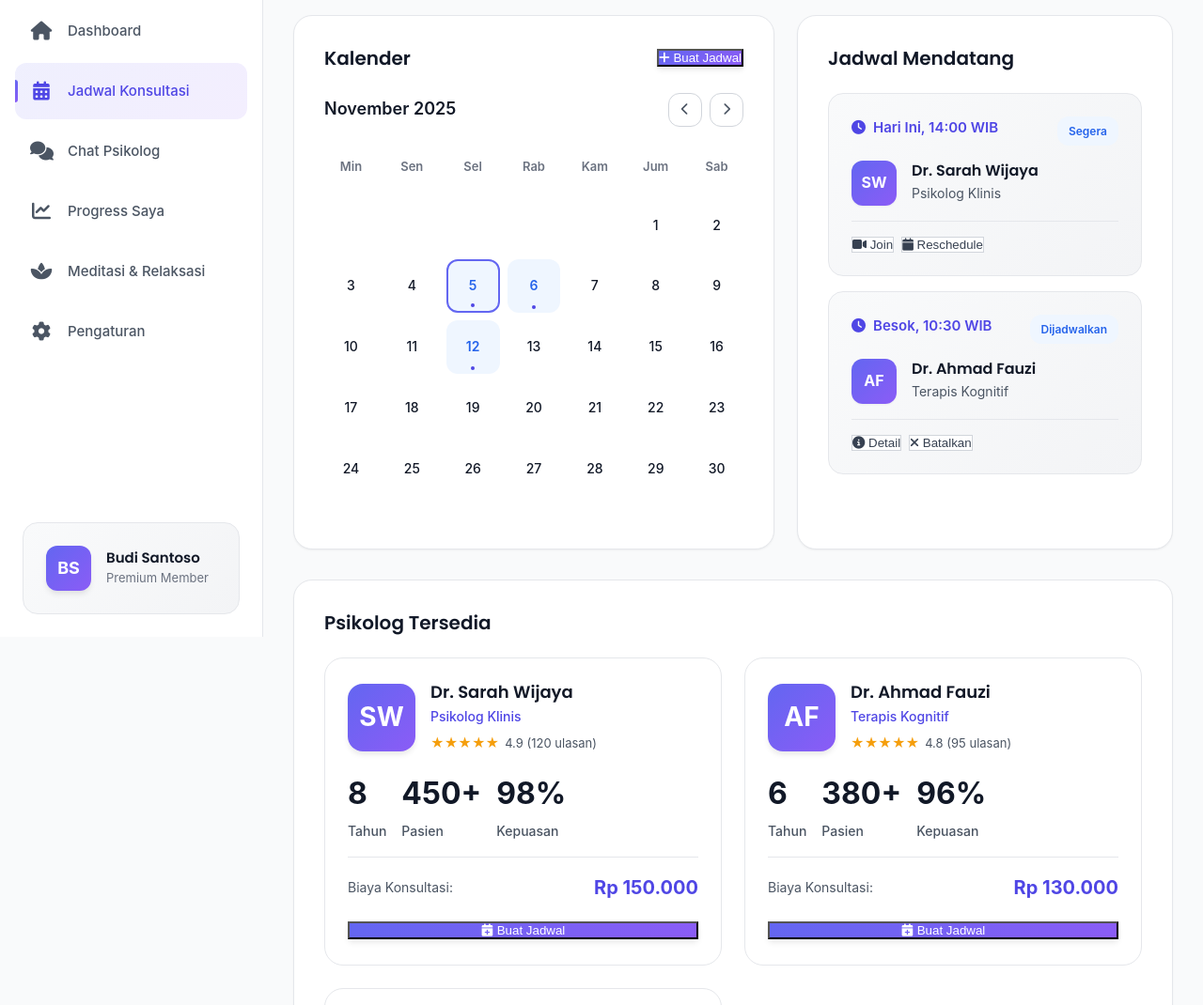
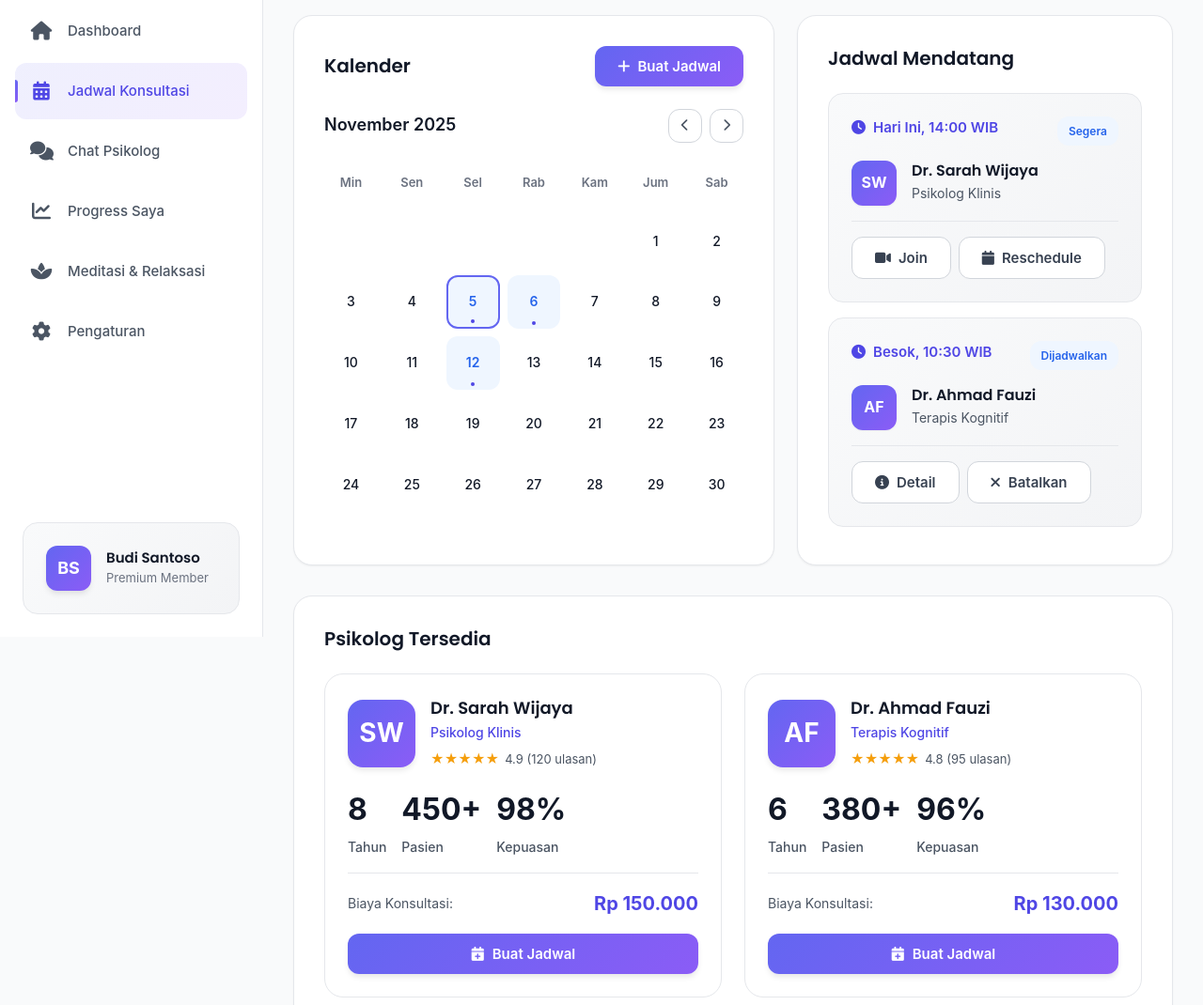
Before and after one commit to ghulamch/SatyaJiwa, a plain HTML site: page konsultasi.html in a window 1280 px wide. Shown: the part 122-1192 px from the top of the page at 94% size. Drawn offline with Linux system fonts and the light colour scheme.

Commit message:
Fix button

```diff
--- a/assets/css/styles.css
+++ b/assets/css/styles.css
@@ -427,12 +427,14 @@ h1, h2, h3, h4, h5, h6 {
     border: none;
     text-decoration: none;
     white-space: nowrap;
+    font-family: var(--font-sans);
 }
 
 .btn-primary {
     background: var(--primary-gradient);
     color: white;
     box-shadow: var(--shadow-md);
+    border: none;
 }
 
 .btn-primary:hover {
@@ -453,6 +455,10 @@ h1, h2, h3, h4, h5, h6 {
 .btn-outline:hover {
     background: var(--gray-50);
     border-color: var(--gray-400);
+}
+
+.btn-outline:active {
+    transform: scale(0.98);
 }
 
 /* === Hero Section === */
--- a/konsultasi.html
+++ b/konsultasi.html
@@ -43,7 +43,7 @@
             <div class="card">
                 <div class="card-header">
                     <h3 class="card-title">Kalender</h3>
-                    <button class="btn-primary" onclick="alert('Buat jadwal baru')">
+                    <button class="btn btn-primary" onclick="alert('Buat jadwal baru')">
                         <i class="fas fa-plus"></i> Buat Jadwal
                     </button>
                 </div>
@@ -130,10 +130,10 @@
                             </div>
                         </div>
                         <div class="appointment-actions">
-                            <button class="btn-outline" onclick="alert('Join video call')">
+                            <button class="btn btn-outline" onclick="alert('Join video call')">
                                 <i class="fas fa-video"></i> Join
                             </button>
-                            <button class="btn-outline" onclick="alert('Reschedule')">
+                            <button class="btn btn-outline" onclick="alert('Reschedule')">
                                 <i class="fas fa-calendar"></i> Reschedule
                             </button>
                         </div>
@@ -155,10 +155,10 @@
                             </div>
                         </div>
                         <div class="appointment-actions">
-                            <button class="btn-outline" onclick="alert('View details')">
+                            <button class="btn btn-outline" onclick="alert('View details')">
                                 <i class="fas fa-info-circle"></i> Detail
                             </button>
-                            <button class="btn-outline" onclick="alert('Cancel')">
+                            <button class="btn btn-outline" onclick="alert('Cancel')">
                                 <i class="fas fa-times"></i> Batalkan
                             </button>
                         </div>
@@ -207,7 +207,7 @@
                         <span class="price-value">Rp 150.000</span>
                     </div>
 
-                    <button class="btn-primary" style="width: 100%;" onclick="alert('Buat jadwal dengan Dr. Sarah')">
+                    <button class="btn btn-primary" style="width: 100%;" onclick="alert('Buat jadwal dengan Dr. Sarah')">
                         <i class="fas fa-calendar-plus"></i> Buat Jadwal
                     </button>
                 </div>
@@ -245,7 +245,7 @@
                         <span class="price-value">Rp 130.000</span>
                     </div>
 
-                    <button class="btn-primary" style="width: 100%;" onclick="alert('Buat jadwal dengan Dr. Ahmad')">
+                    <button class="btn btn-primary" style="width: 100%;" onclick="alert('Buat jadwal dengan Dr. Ahmad')">
                         <i class="fas fa-calendar-plus"></i> Buat Jadwal
                     </button>
                 </div>
@@ -283,7 +283,7 @@
                         <span class="price-value">Rp 170.000</span>
                     </div>
 
-                    <button class="btn-primary" style="width: 100%;" onclick="alert('Buat jadwal dengan Dr. Rina')">
+                    <button class="btn btn-primary" style="width: 100%;" onclick="alert('Buat jadwal dengan Dr. Rina')">
                         <i class="fas fa-calendar-plus"></i> Buat Jadwal
                     </button>
                 </div>
```
